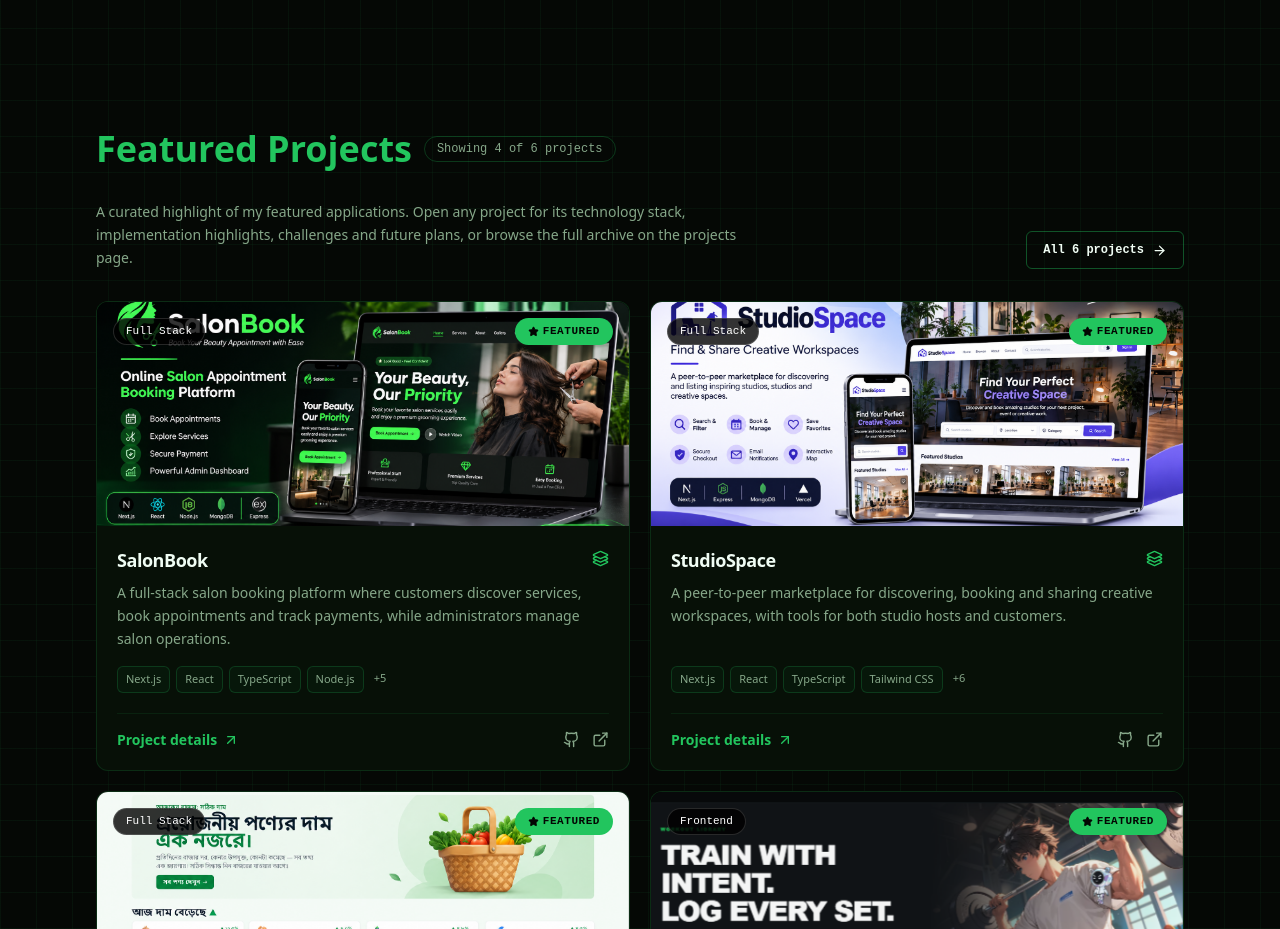
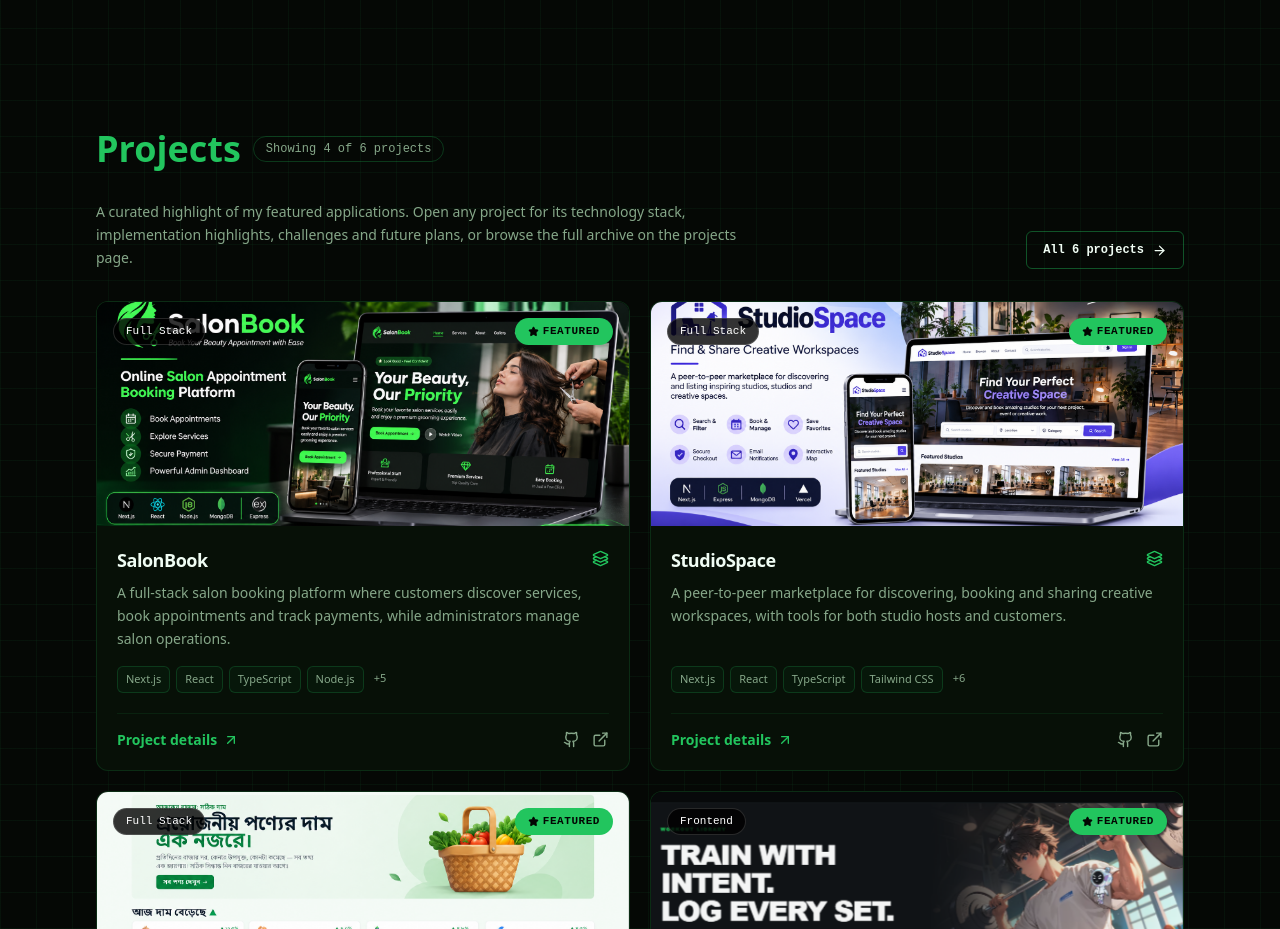
Before and after one commit to omorfaruk22/Omor-Faruk-Portfolio, a Next.js app: page / in a window 1280 px wide. Shown: the part 4400-5329 px from the top of the page. Built offline with nearby package versions, Linux system fonts and the light colour scheme; no server answers; the database is empty.

Commit message:
Rename homepage projects section title from Featured Projects to Projects
Co-authored-by: arena-agent <297053741+arena-agent@users.noreply.github.com>

```diff
--- a/components/Projects.tsx
+++ b/components/Projects.tsx
@@ -15,7 +15,7 @@ export default function Projects() {
   return (
     <Section
       id="projects"
-      title="Featured Projects"
+      title="Projects"
       badge={
         <span className="rounded-full border border-brand/25 px-3 py-1 font-mono text-xs text-muted">
           Showing {homeProjects.length} of {allProjects.length} projects
```
